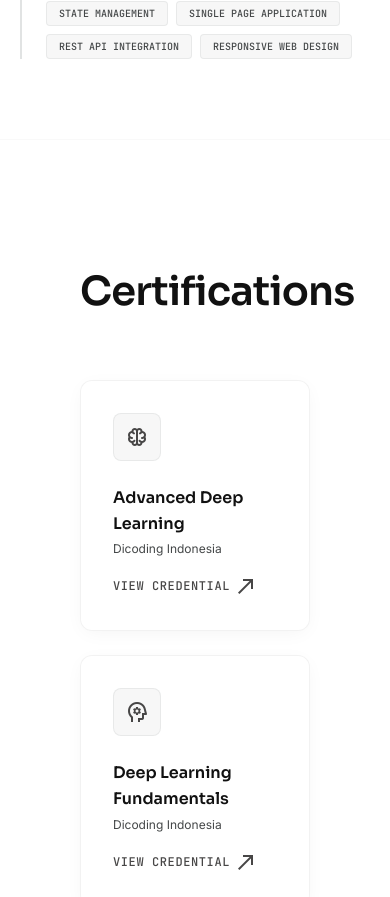
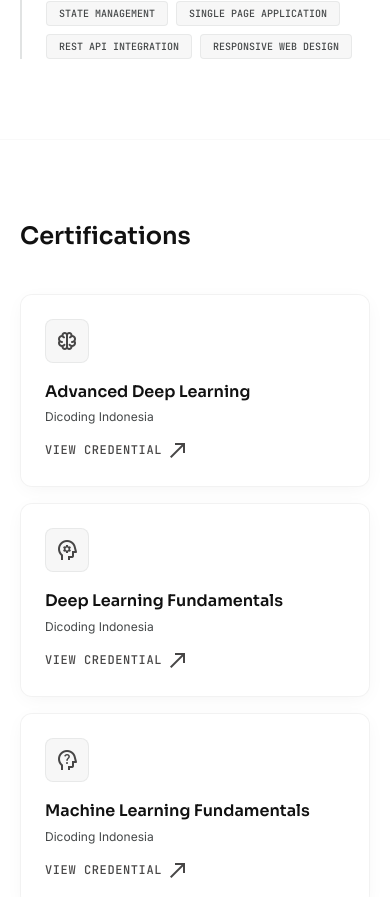
Before and after one commit to andrelim-dev/my-portfolio, a React (Vite) app: page / in a window 390 px wide. Shown: the part 8398-9295 px from the top of the page. Built offline with nearby package versions, Linux system fonts and the light colour scheme.

Commit message:
feat: make certification section responsive

```diff
--- a/src/components/CertificationCard.jsx
+++ b/src/components/CertificationCard.jsx
@@ -2,15 +2,15 @@ import Icon from "./Icon.jsx";
 
 export default function CertificationCard({ certification }) {
   return (
-    <div className="glass-card p-8 rounded-xl flex flex-col items-start gap-6 hover:bg-surface-container-low transition-colors bg-white">
-      <div className="w-12 h-12 flex items-center justify-center bg-surface-container-low rounded-lg border border-outline-variant/30">
+    <div className="glass-card p-6 sm:p-7 lg:p-8 rounded-xl flex flex-col items-start gap-4 sm:gap-5 lg:gap-6 hover:bg-surface-container-low transition-colors bg-white">
+      <div className="w-11 h-11 sm:w-12 sm:h-12 flex items-center justify-center bg-surface-container-low rounded-lg border border-outline-variant/30">
         <Icon name={certification.icon} className="text-primary" />
       </div>
       <div>
         <h4 className="font-headline-md text-body-md mb-1 text-on-background">
           {certification.title}
         </h4>
-        <p className="text-on-surface-variant text-[12px] mb-4">
+        <p className="text-on-surface-variant text-[12px] mb-3 sm:mb-4">
           {certification.issuer}
         </p>
         <a
--- a/src/components/Certifications.jsx
+++ b/src/components/Certifications.jsx
@@ -4,13 +4,13 @@ import CertificationCard from "./CertificationCard.jsx";
 
 export default function Certifications() {
   return (
-    <section className="py-32 px-margin-desktop max-w-container-max mx-auto border-t border-outline-variant/10">
-      <h2 className="font-display text-headline-lg mb-16 reveal text-on-background">
+    <section className="py-20 sm:py-24 lg:py-32 px-margin-mobile md:px-margin-desktop max-w-container-max mx-auto border-t border-outline-variant/10">
+      <h2 className="font-display text-headline-md sm:text-headline-lg mb-10 sm:mb-12 lg:mb-16 reveal text-on-background">
         Certifications
       </h2>
       <Reveal
         as="div"
-        className="grid grid-cols-1 sm:grid-cols-2 lg:grid-cols-4 gap-gutter"
+        className="grid grid-cols-1 sm:grid-cols-2 lg:grid-cols-4 gap-4 sm:gap-6 lg:gap-gutter"
       >
         {certifications.map((cert) => (
           <CertificationCard key={cert.id} certification={cert} />
```
